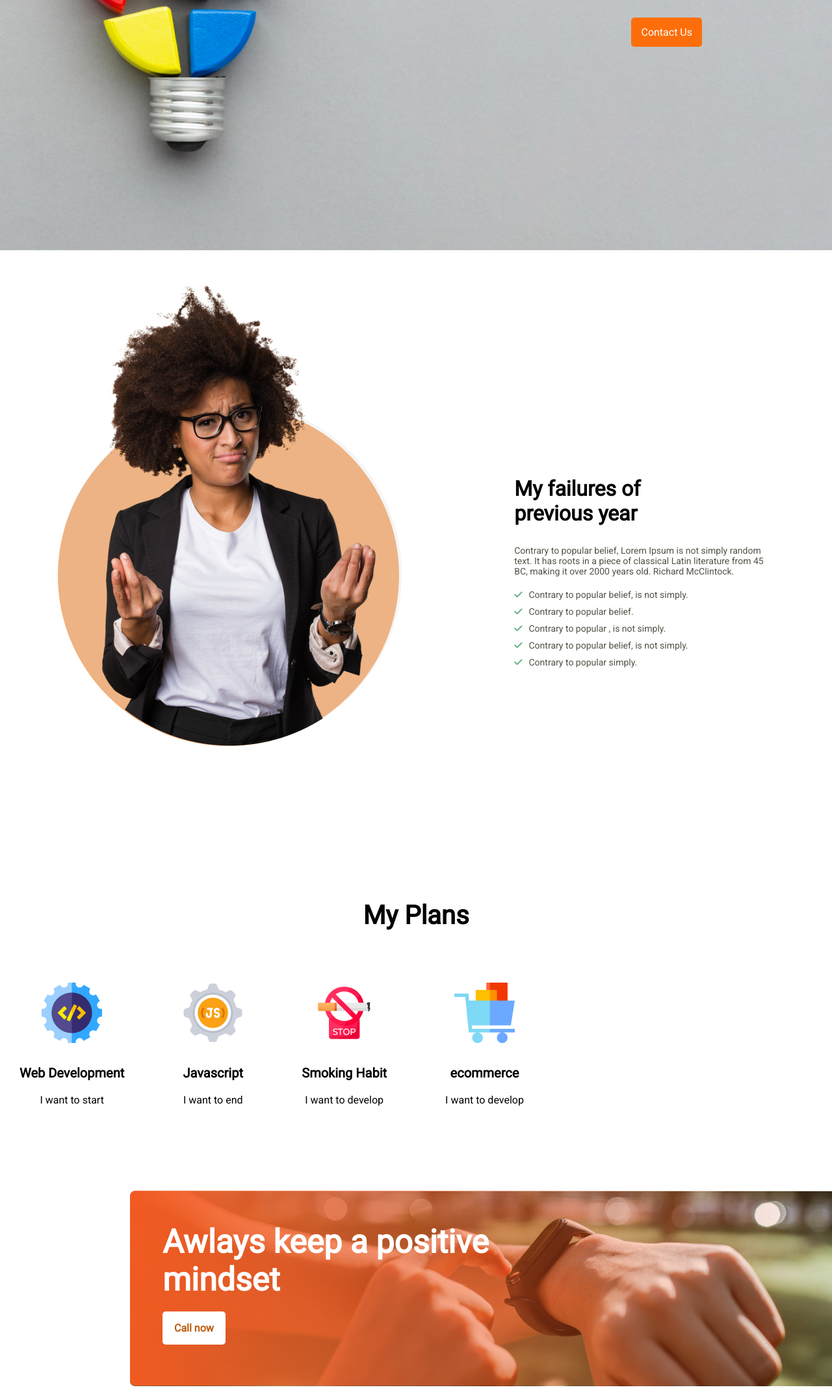
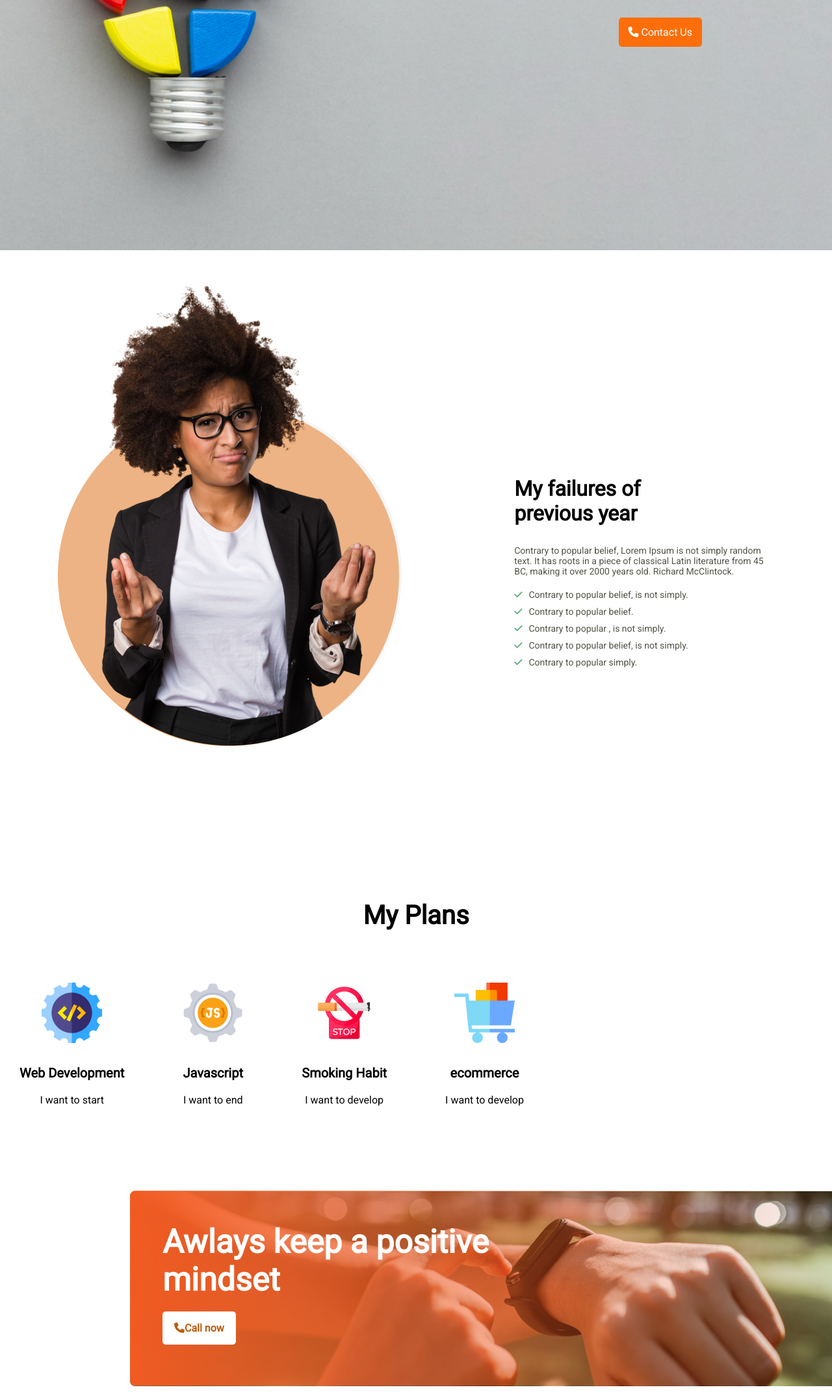
Before and after one commit to shuvradav/Happy-New-Year, a plain HTML site: page index.html in a window 1280 px wide. Shown: the part 415-2560 px from the top of the page at 65% size. Drawn offline with Linux system fonts and the light colour scheme.

Commit message:
add icone button

```diff
--- a/index.html
+++ b/index.html
@@ -17,7 +17,7 @@
           <p class="banner-description">There are many variations of passages of Lorem Ipsum
             available, but the majority have suffered alteration in some
             form, by injected humour, or randomised word</p>
-            <button class = "contact_btn">Contact Us</button>
+            <button class = "contact_btn"><i class="fa-solid fa-phone"></i> Contact Us</button>
         </div>
             </div>
             <div class="profile">
@@ -78,7 +78,7 @@
                     <div class="call_now_description">
                         <h1 class="call_now_title">Awlays keep a positive <br>
                             mindset</h1>
-                            <button class = "call_now_btn">Call now</button>
+                            <button class = "call_now_btn"><i class="fa-solid fa-phone"></i>Call now</button>
                     </div>
                 </div>
             </div>
```
